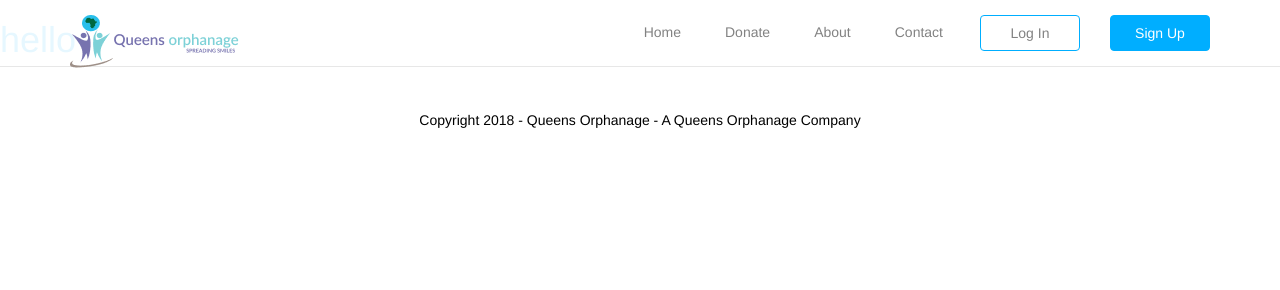
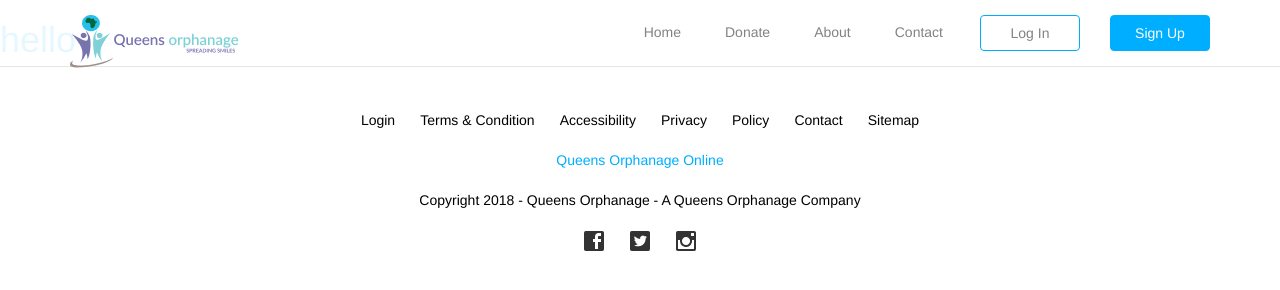
Before and after one commit to delino12/landing-page, a plain HTML site: page index.html in a window 1280 px wide. Drawn offline with nearby package versions, Linux system fonts and the light colour scheme.

Commit message:
queens footer added

```diff
--- a/index.html
+++ b/index.html
@@ -55,11 +55,23 @@
         <div class="container">
             <div class="row">
             	<div class="col-md-12 text-center">
-            		<span class="m-footer">Copyright 2018 - Queens Orphanage - A Queens Orphanage Company
+            		<span class="m-footer">
+						<span style="padding: 0.4em;margin:5px;">Login</span>
+						<span style="padding: 0.4em;margin:5px;">Terms & Condition</span>
+						<span style="padding: 0.4em;margin:5px;">Accessibility</span>
+						<span style="padding: 0.4em;margin:5px;">Privacy</span>
+						<span style="padding: 0.4em;margin:5px;">Policy</span>
+						<span style="padding: 0.4em;margin:5px;">Contact</span>
+						<span style="padding: 0.4em;margin:5px;">Sitemap</span>
+            		</span>
+            		<br /><br />
+            		<span style="padding: 0.4em;margin:5px;">Queens Orphanage Online</span>
+            		<br /><br />
+            		<span class="m-footer">Copyright 2018 - Queens Orphanage - A Queens Orphanage Company<br /><br />
 	                	<span>
-		                	<a href="#top">
-		                		<i class="fa fa-arrow-up"></i>
-		                	</a>
+		                	<span style="padding: 0.8em;"><img src="img/facebook.png"></span>
+		                	<span style="padding: 0.8em;"><img src="img/twitter.png"></span>
+		                	<span style="padding: 0.8em;"><img src="img/instagram.png"></span>
 	                	</span>
 	                </span>
             	</div>
```
